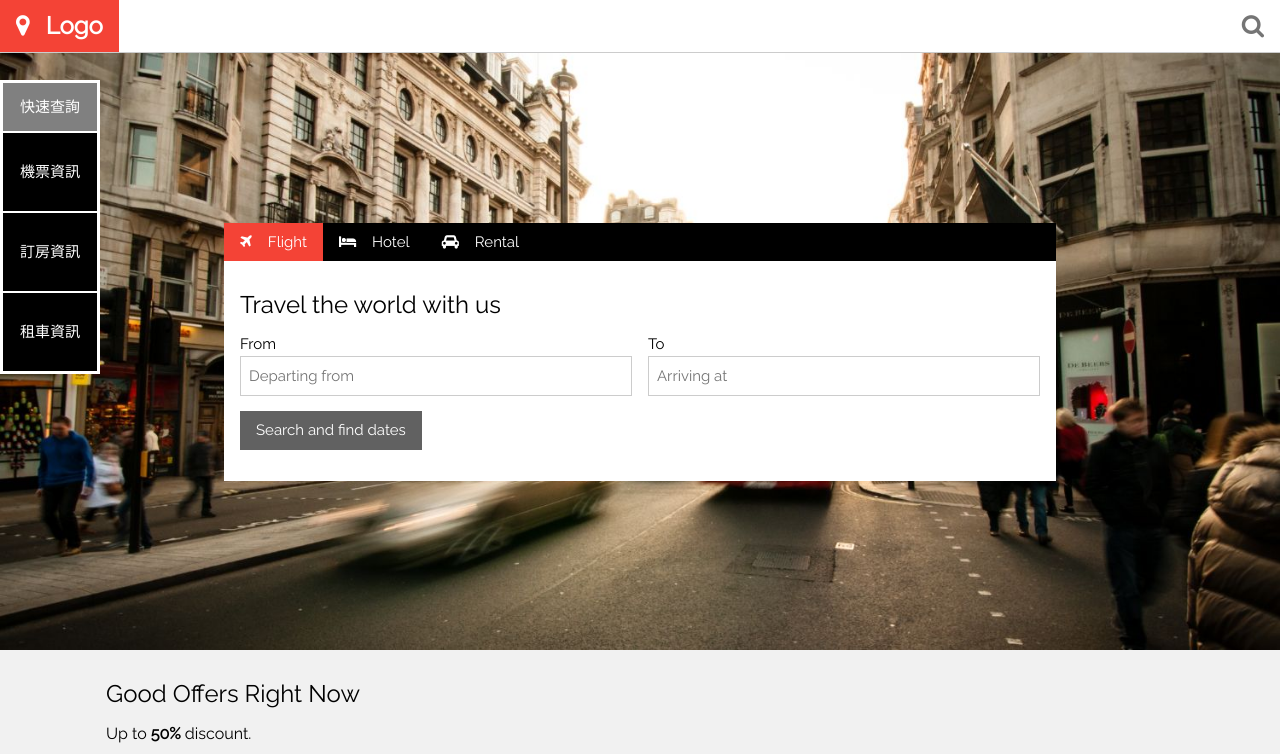
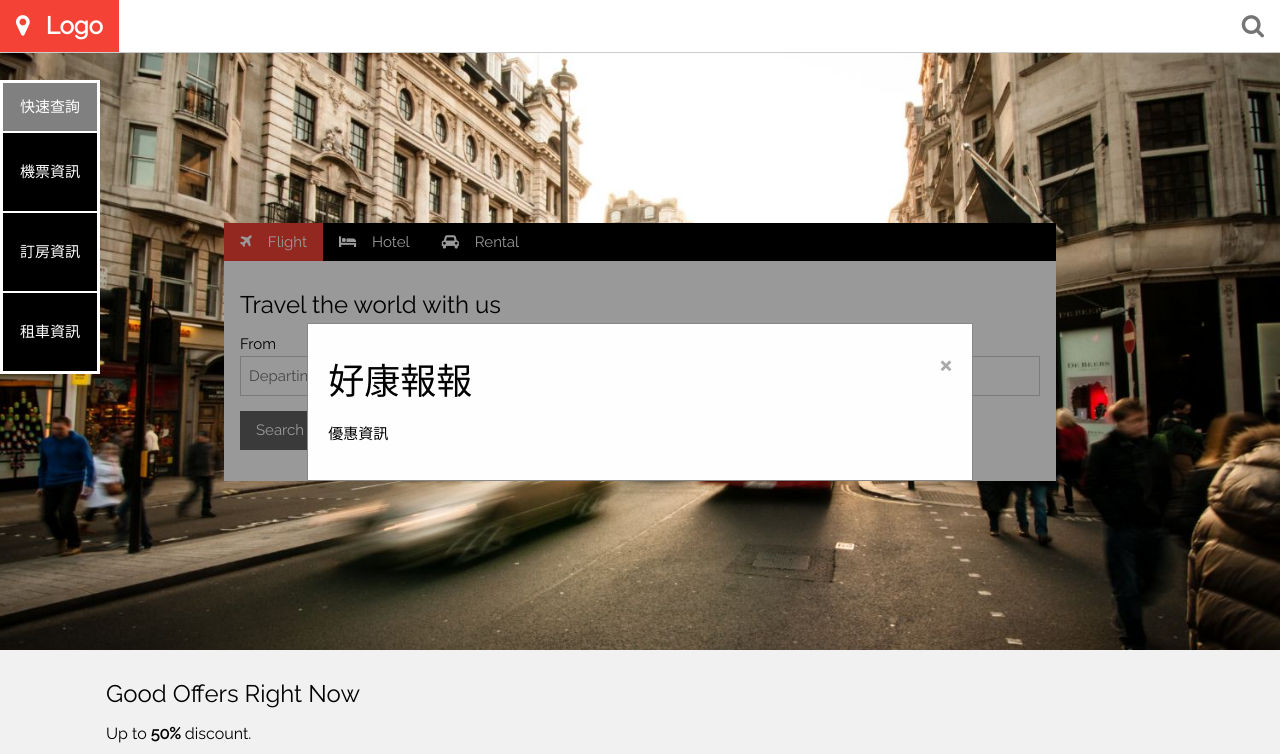
Before and after one commit to lahok23/Lab_B, a plain HTML site: page travel.html in a window 1280 px wide. Shown: the top 754 px of the page. Drawn offline with nearby package versions, Linux system fonts and the light colour scheme.

Commit message:
新增中間彈跳視窗

```diff
--- a/css/style.css
+++ b/css/style.css
@@ -46,3 +46,37 @@ h6 {
   background-color: gray;
   height: 50px;
 }
+
+#tyModal {
+  display: none;
+  position: fixed;
+  z-index: 1;
+  padding-top: 100px;
+  left: 0;
+  top: 0;
+  width: 100%;
+  height: 100%;
+  overflow: auto;
+  background-color: rgba(0, 0, 0, 0.4);
+}
+
+.tyModalContent {
+  background-color: #fefefe;
+  margin: auto;
+  padding: 20px;
+  border: 1px solid #888;
+  width: 80%;
+}
+
+.tyClose {
+  color: #aaaaaa;
+  float: right;
+  font-size: 28px;
+  font-weight: bold;
+}
+
+.tyClose:hover,
+.tyClose:focus {
+  color: #000;
+  cursor: pointer;
+}
--- a/js/myScript.js
+++ b/js/myScript.js
@@ -15,3 +15,15 @@ function openLink(evt, linkName) {
 
 // Click on the first tablink on load
 document.getElementsByClassName("tablink")[0].click();
+
+//新增中間彈出視窗
+var modalElem = document.getElementById("tyModal");
+var spanElem = document.getElementsByClassName("tyClose")[0];
+
+spanElem.onclick = function () {
+  modalElem.style.display = "none";
+};
+
+setTimeout(function () {
+  modalElem.style.display = "block";
+}, 1000);
--- a/travel.html
+++ b/travel.html
@@ -65,7 +65,13 @@
             <i class="fa fa-car w3-margin-right"></i>Rental
           </button>
         </div>
-
+        <div id="tyModal">
+          <div class="tyModalContent">
+            <span class="tyClose">&times;</span>
+            <h1>好康報報</h1>
+            <p>優惠資訊</p>
+          </div>
+        </div>
         <!-- Tabs -->
         <div id="Flight" class="w3-container w3-white w3-padding-16 myLink">
           <h3>Travel the world with us</h3>
```
Lines whose indentation alone changed are shown as unchanged.
